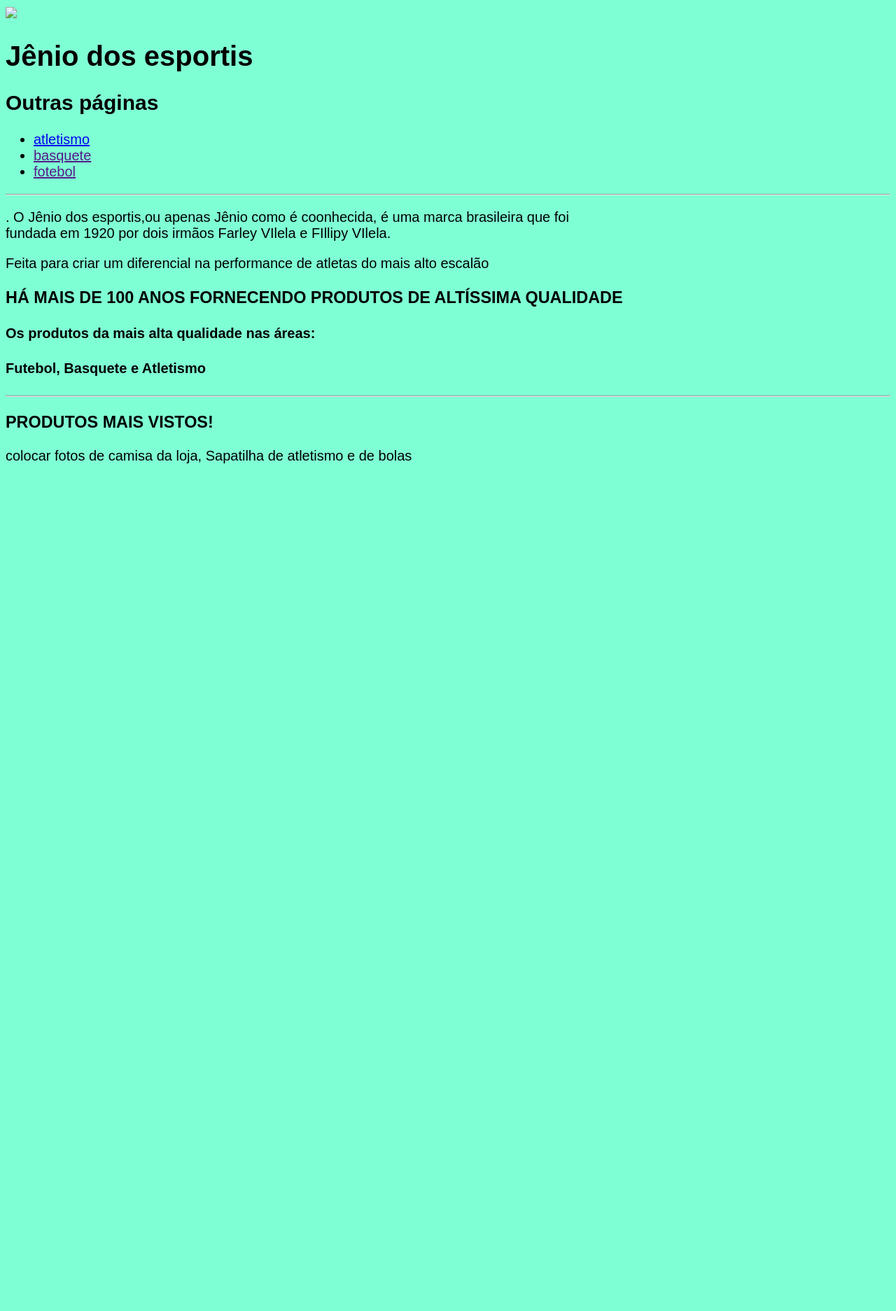
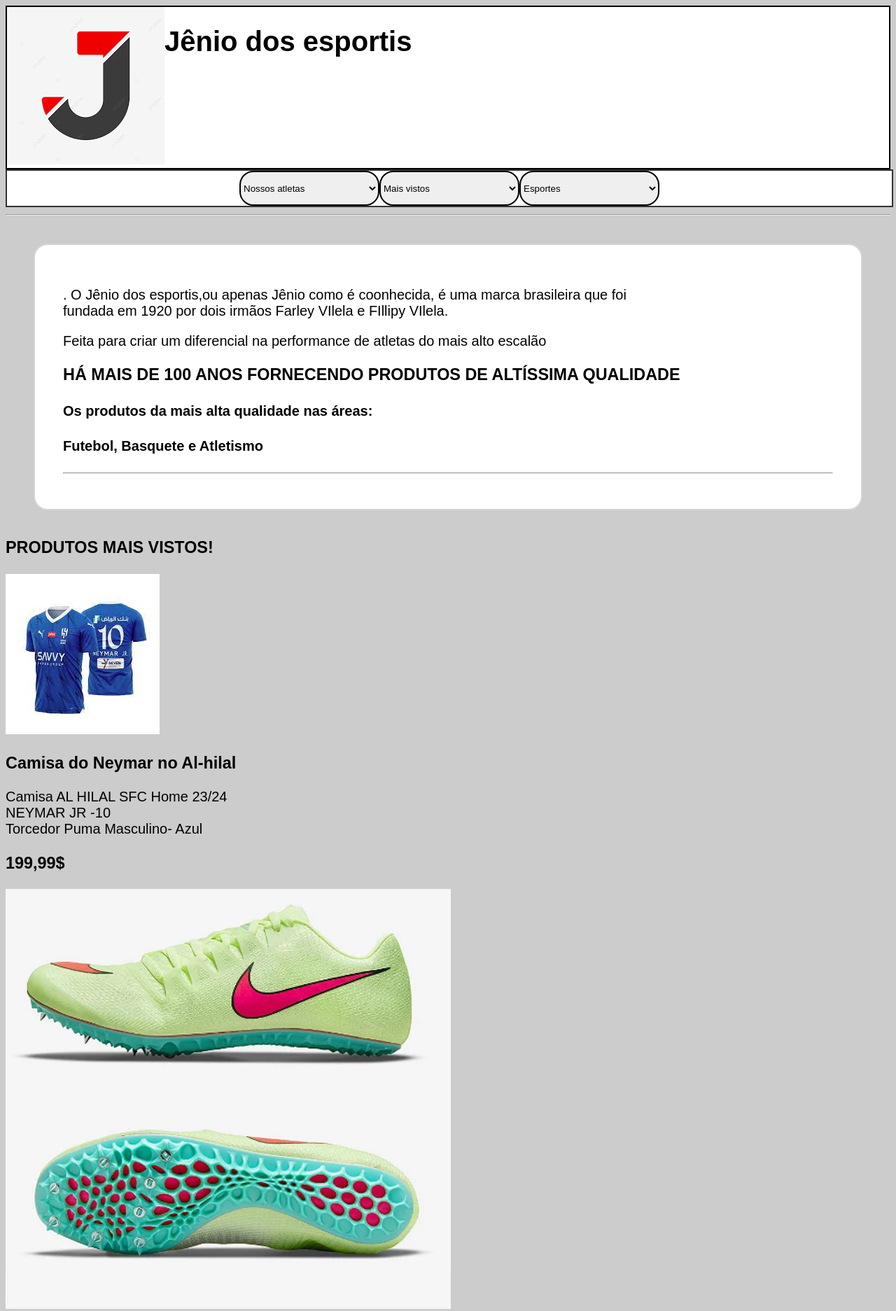
Before and after one commit to FArleyJr/html-link-imagens, a plain HTML site: page index.html in a window 1280 px wide. Shown: the top 1873 px of the page at 70% size. Before the commit the page ends 800 px from the top, so only its background shows below. Drawn offline with Linux system fonts and the light colour scheme; files that its build step writes are made by us from their sources.

Commit message:
Salvando

```diff
--- a/imgs/style.css
+++ /dev/null
@@ -1,7 +0,0 @@
-@charset "UTF-8";
-
-body {
-    background-color: aquamarine;
-    font-family:arial;
-    font-size: 20px;
-}
--- a/index.html
+++ b/index.html
@@ -7,15 +7,60 @@
     <link rel="stylesheet" href="style.css">
 </head>
 <body>
-    <img src="logoDaLoja.png" />
+    <div>
+        <div class = "cabecalho">
+             <div class = "Img">
+                <img src="imgs/logoDaLoja.png" />
+            </div>
+             <div class = "titulo">
                 <h1> Jênio dos esportis</h1>
-    <h2> Outras páginas</h2>
-    <ul>
-        <li> <a href="esporte/atletismo/index.html">atletismo</a></li>
-        <li> <a href="">basquete</a></li>
-        <li> <a href="">fotebol</a></li>
-    </ul>
+            </div>
+        </div>
+        <div class = "botoes">
+            <!--LISTA 001---------------------------------------------------------------------------------->
+            <select id="atletas">
+                <option value="ISSP">Nossos atletas</option>
+                <option value="https://pt.wikipedia.org/wiki/Neymar"> Neymar </option>
+                <option value="https://pt.wikipedia.org/wiki/Stephen_Curry">Stephen Curry</option>
+                <option value="https://pt.wikipedia.org/wiki/Usain_Bolt">Usain Bolt</option>
+            </select>
+
+
+            <!--LISTA 002----------------------------------------------------------------------------------->
+
+               <select id="produtos">
+                <option value="maisVistos.html">Mais vistos</option>
+               </select>
+
+            <!--LISTA 003----------------------------------------------------------------------------------->
+
+
+            <select  id="esportes">
+                <option value="">Esportes</option>
+                <option value="esporte/atletismo/index.html">Atletismo</option>
+                <option value="esporte/basquete/index.html">Basquete</option>
+                <option value="esporte/fotebol/index.html">Fotebol</option>
+            </select>
+
+            <!--JAVASCRIPT LISTA01. 02, 03----------------------------------------------------------------------------------->
+
+            <script type="text/javascript">
+                document.getElementById('esportes').onchange = function() {
+                    window.location.href = this.value;
+                }
+                document.getElementById('produtos').onchange = function() {
+                    window.location.href = this.value;
+                }
+                document.getElementById('atletas').onchange = function() {
+                    window.location.href = this.value;
+                }
+
+
+            </script>
+            <!------------------------------------------------------------------------------------->
+        </div>
         <hr>
+        <div class ="historia">
             <p> . O Jênio dos esportis,ou apenas Jênio como é coonhecida, é uma marca brasileira que foi <br>
                 fundada em 1920 por dois irmãos Farley VIlela e FIllipy VIlela.</p>
 
@@ -25,8 +70,33 @@
                 <h4> Os produtos da mais alta qualidade nas áreas:</h4>
                 <h4>Futebol, Basquete e Atletismo</h4>
                 <hr>
+        </div>
+    </div>
+        <h3 text-aling: center> PRODUTOS MAIS VISTOS!</h3>
+        <div>
+            <div class = "produtos">
+                <div class = "pro1">
+                    <img src ="imgs/CamisaNeymar.jpeg"/>
 
-        <h3> PRODUTOS MAIS VISTOS!</h3>
+                    <h3> Camisa do Neymar no Al-hilal</h3>
+                    <p>Camisa AL HILAL SFC Home 23/24<br>
+                    NEYMAR JR -10<br> Torcedor Puma Masculino- Azul
+                    </p>
+                    <h3><strong> 199,99$</strong> </h3>
+                </div>
+                <div class = "pro2">
+                    <img src ="imgs/Sapatilha.jpeg"  width="" height="600"/>
+
+                    <h3> Nike Zoom Ja Fly 3 - velocidade - Brasil</h3>
+                    <p>Sapatilha profissional para atletas <br>
+                       de alta performance no atletismo
+                    </p>
+                    <h3><strong> 750,99$</strong> </h3>
+
+                </div>
+            </div>
+
+        </div>
         <p> colocar fotos de camisa da loja, Sapatilha de atletismo e de bolas</p>
 
 
--- /dev/null
+++ b/style.css
@@ -0,0 +1,70 @@
+@charset "UTF-8";
+
+
+
+    body {
+        background-color: #ccc;
+        font-family:arial;
+        font-size: 20px;
+    }
+
+
+    .cabecalho  {
+
+        background-color: #fff;
+        margin: 0;
+        padding: 0 ;
+        float: center;
+        border: 2px solid black;
+        display: flex;
+        justify-content: flex-start;
+        }
+
+    .cabecalho.Img{
+
+        display: flex;
+        justify-content: flex-start;
+    }
+
+    .botoes {
+        float: center;
+        width: 100%;
+        height: 40%;
+        background-color: #ffffff;
+        border: 2px solid rgb(12, 12, 12);
+        border: 2px solid #000000cc;
+        display: flex;
+        justify-content: center;
+    }
+    select{
+        float: center;
+        border: 2px solid black;
+        border-radius: 20px ;
+        width: 200px;
+        height: 50px;
+        font-family:arial;
+    }
+    .produtos.pro1{
+        background-color: #fff;
+        margin: 40px ;
+        padding: 40px ;
+        border: 2px solid #cccc;
+        border-radius: 20px ;
+        width: 200px;
+        height: 600px;
+        display: flex;
+        justify-content: space-between;
+   }
+   .produtos.pro1, .produtos.pro2{
+    width: 50%;
+    padding: 10px;
+    box-sizing: border-box;
+   }
+
+    .historia  {
+        background-color: #fff;
+        margin: 40px ;
+        padding: 40px ;
+        border: 2px solid #cccc;
+        border-radius: 20px ;
+    }
```
Also changed, not shown: maisVistos.html (added, +18 -0 lines), imgs/CamisaNeymar.jpeg (added), imgs/Sapatilha.jpeg (added). Lines whose indentation alone changed are shown as unchanged.
